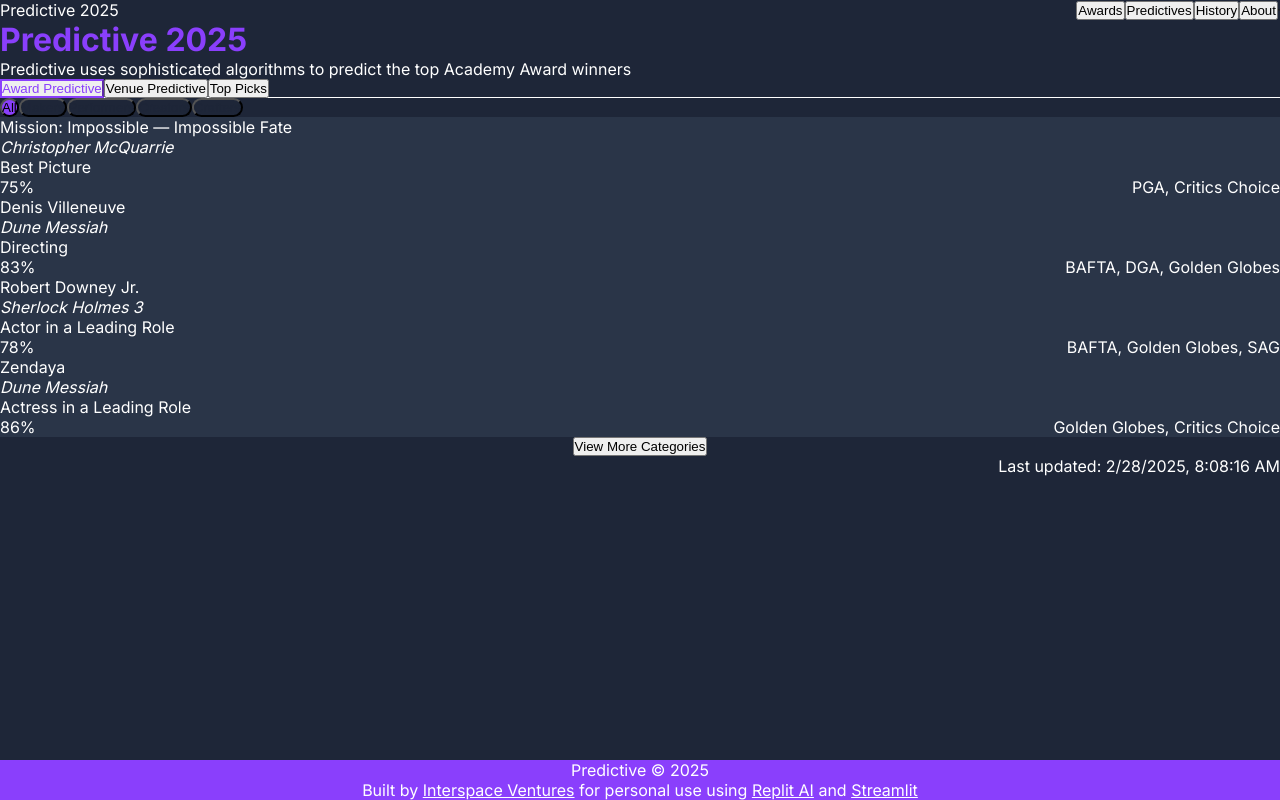
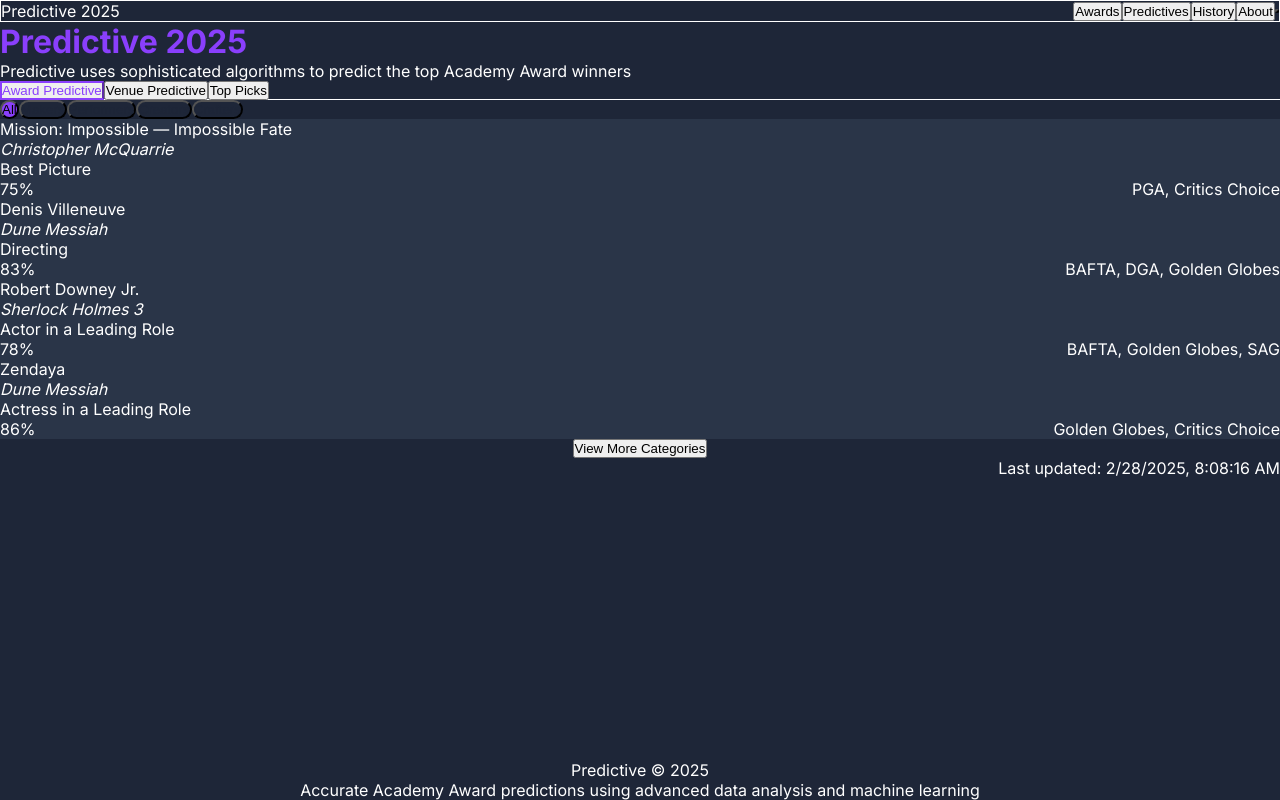
Before and after one commit to hey-samir/predictive, a Next.js app: page / in a window 1280 px wide. Built offline with nearby package versions, Linux system fonts and the light colour scheme.

Commit message:
Update styling and implement Inter font.
Screenshot: https://storage.googleapis.com/screenshot-production-us-central1/5e27418b-df48-4e5c-849a-19b4c62b6f26/9a66f2c7-b5d2-4057-a234-214550113cc5.jpg

```diff
--- a/src/app/page.tsx
+++ b/src/app/page.tsx
@@ -10,21 +10,23 @@
   const [activeSection, setActiveSection] = useState('predictive25');
 
   return (
-    <div className="min-h-screen flex flex-col bg-gray-50 font-['Inter']">
+    <div className="min-h-screen flex flex-col bg-app-background font-['Inter']">
       <Header activeSection={activeSection} setActiveSection={setActiveSection} />
 
       <main className="flex-grow px-4 py-8">
         {activeSection === 'predictive25' && <PredictionsSection />}
+        {activeSection === 'predictives' && <PredictionsSection />}
+        {activeSection === 'awards' && <PredictionsSection />}
         {activeSection === 'history' && <HistorySection />}
         {activeSection === 'about' && <AboutSection />}
       </main>
 
-      <footer className="bg-[#8A3FFC] text-white py-6 mt-auto">
+      <footer className="bg-app-purple text-white py-6 mt-auto">
         <div className="max-w-6xl mx-auto px-4">
           <div className="text-center">
             <p className="font-medium">Predictive © {new Date().getFullYear()}</p>
             <p className="text-sm mt-2 text-gray-200">
-              Built by <a href="https://samir.xyz" target="_blank" rel="noopener noreferrer" className="underline hover:text-white">Interspace Ventures</a> for personal use using <a href="https://replit.com" target="_blank" rel="noopener noreferrer" className="underline hover:text-white">Replit AI</a> and <a href="https://streamlit.io" target="_blank" rel="noopener noreferrer" className="underline hover:text-white">Streamlit</a>
+              Accurate Academy Award predictions using advanced data analysis and machine learning
             </p>
           </div>
         </div>
--- a/src/components/Header.tsx
+++ b/src/components/Header.tsx
@@ -12,13 +12,13 @@
   const { primary, primaryLight, text, textSecondary } = THEME_COLORS;
 
   return (
-    <header className="bg-primary sticky top-0 z-10 rounded-xl mx-6 mt-6 mb-10">
+    <header className="bg-app-card sticky top-0 z-10 rounded-xl mx-6 mt-6 mb-10 border border-app-purple/20">
       <div className="px-6 py-3">
         <div className="flex items-center justify-between">
           {/* Logo and Brand */}
           <div className="flex items-center">
             <div className="w-8 h-8 mr-3 overflow-hidden cursor-pointer" onClick={() => setActiveSection('predictive25')}>
-              <div className="w-8 h-8 bg-gradient-to-r from-blue-600 to-purple-500 rounded-md flex items-center justify-center">
+              <div className="w-8 h-8 bg-gradient-to-r from-blue-600 to-app-purple rounded-md flex items-center justify-center">
                 <svg xmlns="http://www.w3.org/2000/svg" className="h-5 w-5 text-white" viewBox="0 0 20 20" fill="currentColor">
                   <path d="M10 12a2 2 0 100-4 2 2 0 000 4z" />
                   <path fillRule="evenodd" d="M.458 10C1.732 5.943 5.522 3 10 3s8.268 2.943 9.542 7c-1.274 4.057-5.064 7-9.542 7S1.732 14.057.458 10zM14 10a4 4 0 11-8 0 4 4 0 018 0z" clipRule="evenodd" />
@@ -37,31 +37,31 @@
           <nav className="flex items-center space-x-3">
             <button
               onClick={() => setActiveSection('awards')}
-              className={`px-5 py-2 font-medium text-sm transition-all rounded-md ${activeSection === 'awards' ? 'bg-primary-700' : 'bg-primary-800'} text-white`}
+              className={`px-5 py-2 font-medium text-sm transition-all rounded-md ${activeSection === 'awards' ? 'bg-app-purple' : 'bg-app-card hover:bg-app-purple/20'} text-white`}
             >
               Awards
             </button>
             <button
               onClick={() => setActiveSection('predictives')}
-              className={`px-5 py-2 font-medium text-sm transition-all rounded-md ${activeSection === 'predictives' ? 'bg-primary-700' : 'bg-primary-800'} text-white`}
+              className={`px-5 py-2 font-medium text-sm transition-all rounded-md ${activeSection === 'predictives' ? 'bg-app-purple' : 'bg-app-card hover:bg-app-purple/20'} text-white`}
             >
               Predictives
             </button>
             <button
               onClick={() => setActiveSection('history')}
-              className={`px-5 py-2 font-medium text-sm transition-all rounded-md ${activeSection === 'history' ? 'bg-primary-700' : 'bg-primary-800'} text-white`}
+              className={`px-5 py-2 font-medium text-sm transition-all rounded-md ${activeSection === 'history' ? 'bg-app-purple' : 'bg-app-card hover:bg-app-purple/20'} text-white`}
             >
               History
             </button>
             <button
               onClick={() => setActiveSection('about')}
-              className={`px-5 py-2 font-medium text-sm transition-all rounded-md ${activeSection === 'about' ? 'bg-primary-700' : 'bg-primary-800'} text-white`}
+              className={`px-5 py-2 font-medium text-sm transition-all rounded-md ${activeSection === 'about' ? 'bg-app-purple' : 'bg-app-card hover:bg-app-purple/20'} text-white`}
             >
               About
             </button>
 
             {/* Theme toggle - a purple button with white icon */}
-            <button className="w-8 h-8 rounded-full bg-primary-800 flex items-center justify-center ml-2 border border-primary-300">
+            <button className="w-8 h-8 rounded-full bg-app-purple flex items-center justify-center ml-2">
               <svg xmlns="http://www.w3.org/2000/svg" className="h-5 w-5 text-white" viewBox="0 0 20 20" fill="currentColor">
                 <path d="M17.293 13.293A8 8 0 016.707 2.707a8.001 8.001 0 1010.586 10.586z" />
               </svg>
```
